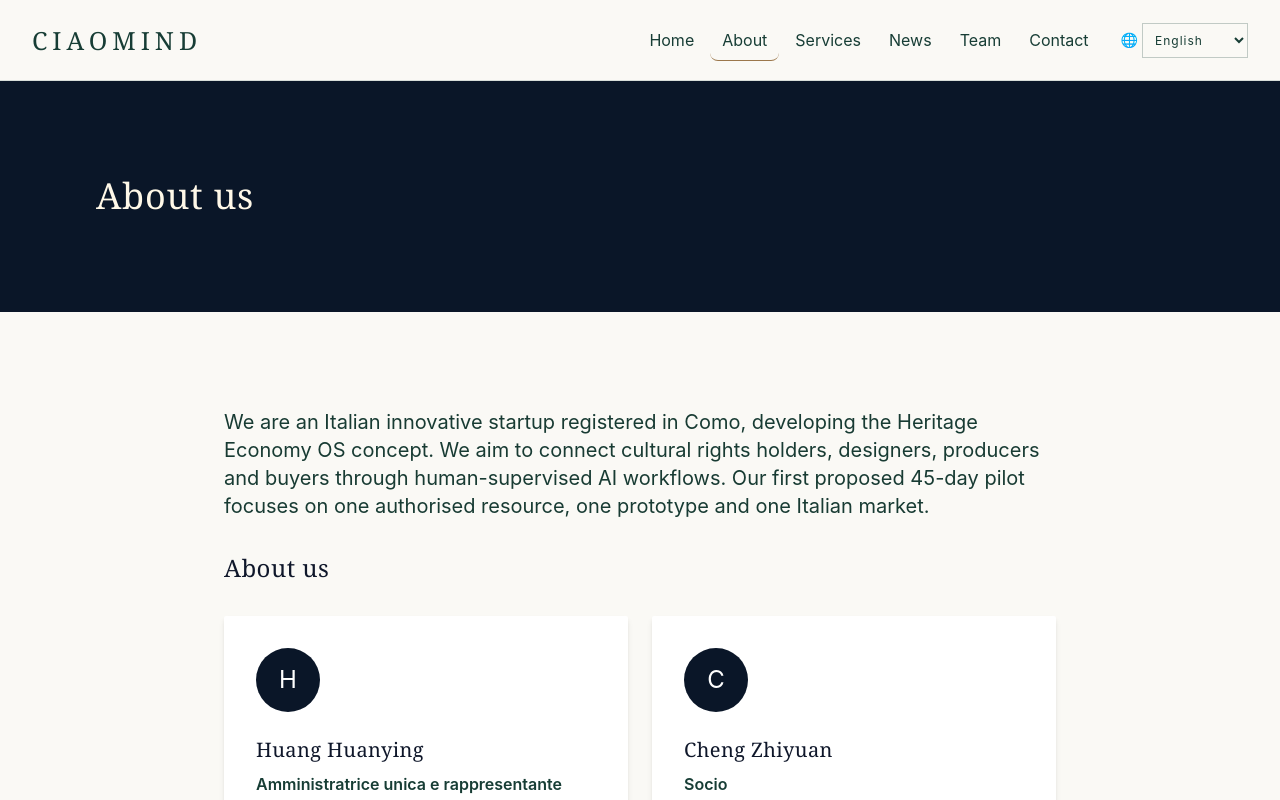
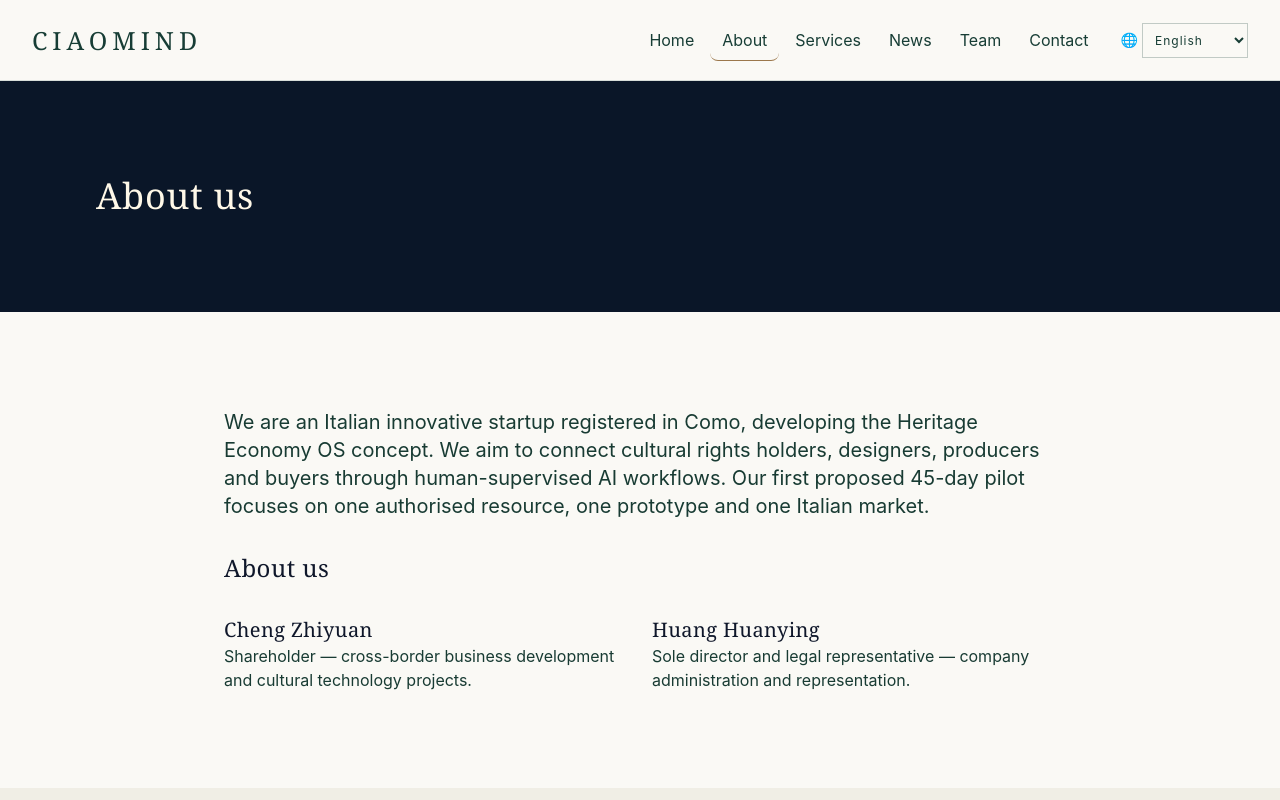
Before and after one commit to utopia013-droid/ciaomind-website, a Next.js app: page /en/about/ in a window 1280 px wide. Shown: the top 800 px of the page. Built offline with nearby package versions, Linux system fonts and the light colour scheme.

Commit message:
Ensure about page team cards match selected language

```diff
--- a/app/[lang]/about/page.tsx
+++ b/app/[lang]/about/page.tsx
@@ -7,7 +7,7 @@ export default function AboutPage({ params: { lang } }: { params: { lang: string
   const t = useTranslations();
 
   const c = innerPageLocales[lang as keyof typeof innerPageLocales]?.about;
-  if(c) return <><section className="section bg-primary-navy text-white"><div className="container-modern"><h1 className="text-4xl text-white">{c[0]}</h1></div></section><section className="section bg-white"><div className="container-modern max-w-4xl space-y-8"><p className="text-xl">{c[1]}</p><h2 className="text-2xl">{c[0]}</h2><div className="grid md:grid-cols-2 gap-6">{team.map(member=><TeamMember key={member.id} id={member.id} locale={lang}/>)}</div></div></section></>;
+  if(c) return <><section className="section bg-primary-navy text-white"><div className="container-modern"><h1 className="text-4xl text-white">{c[0]}</h1></div></section><section className="section bg-white"><div className="container-modern max-w-4xl space-y-8"><p className="text-xl">{c[1]}</p><h2 className="text-2xl">{c[0]}</h2><div className="grid md:grid-cols-2 gap-6">{[1,3].map(i=><article className="card" key={i}><h3 className="text-xl">{innerPageLocales[lang as keyof typeof innerPageLocales].team[i]}</h3><p>{innerPageLocales[lang as keyof typeof innerPageLocales].team[i+1]}</p></article>)}</div></div></section></>;
   return (
     <>
       {/* Hero Section */}
```
